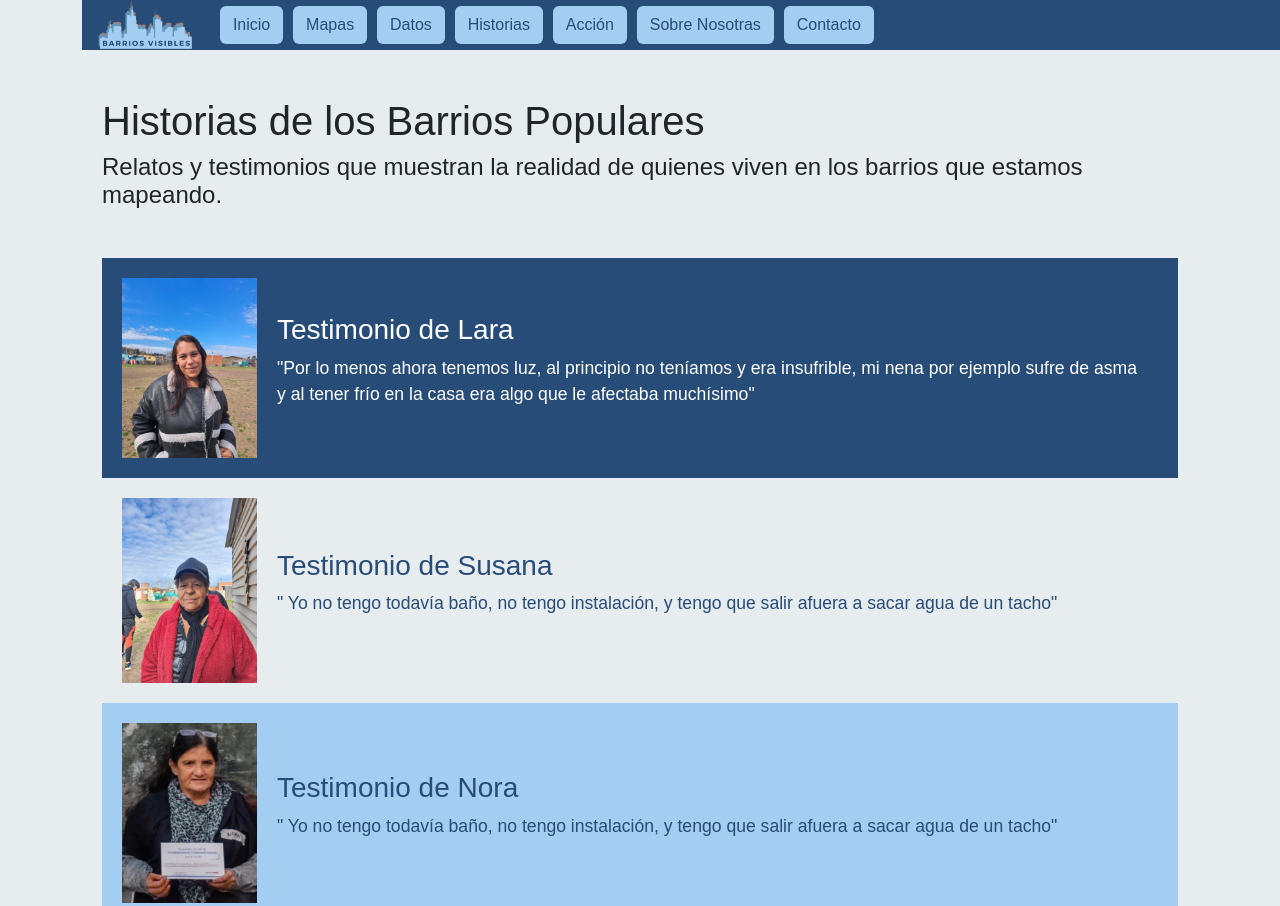
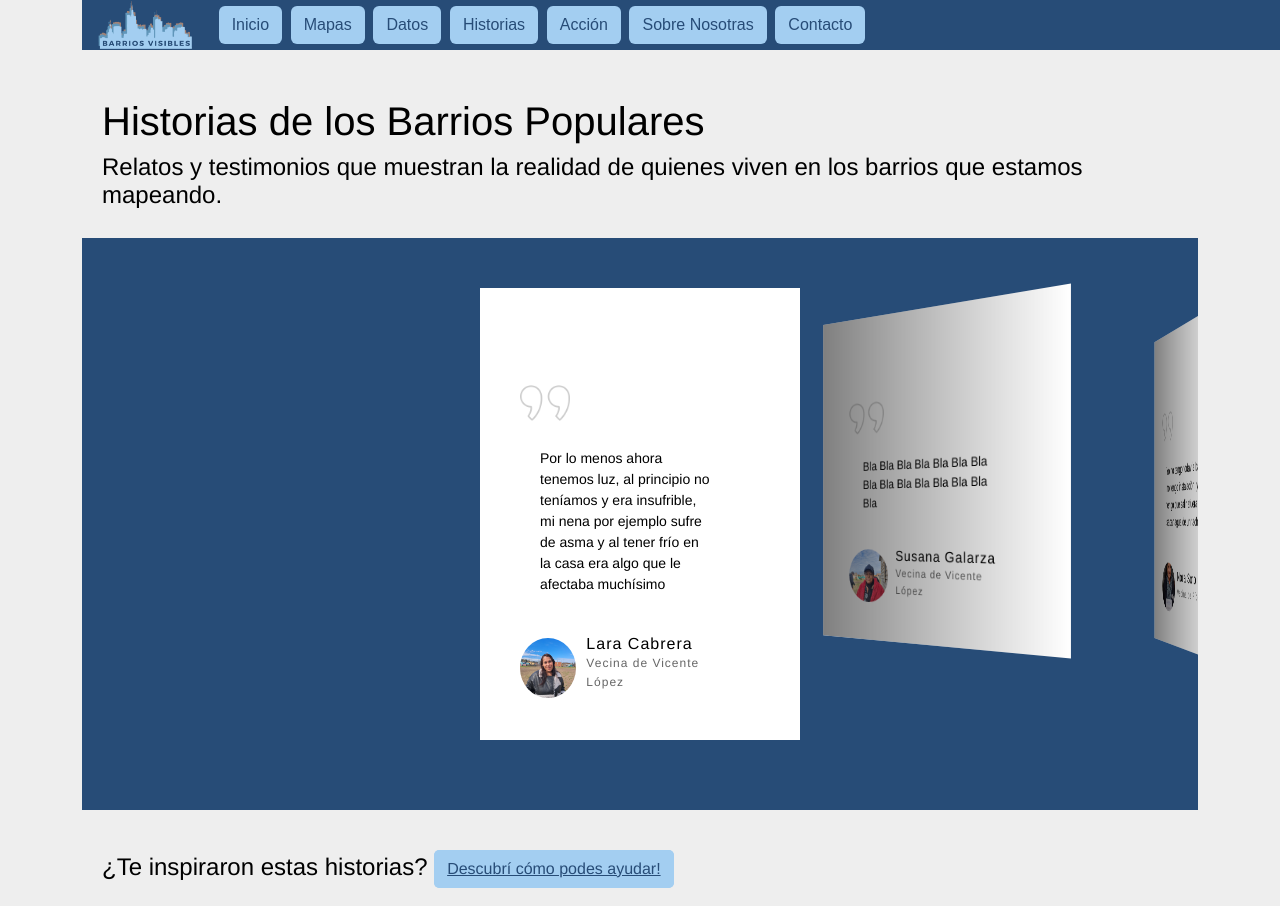
Before and after one commit to maddievaianella/ConectandoBarrios, a website: page HTML/historias.html in a window 1280 px wide. Shown: the top 906 px of the page. Drawn offline with nearby package versions, Linux system fonts and the light colour scheme.

Commit message:
Testimonios Swiper

```diff
--- /dev/null
+++ b/CSS/contacto2.css
@@ -0,0 +1,97 @@
+
+body {
+    position: relative;
+    height: 100%;
+  }
+
+  body {
+    background: #eee;
+    font-family: Helvetica Neue, Helvetica, Arial, sans-serif;
+    font-size: 14px;
+    color: #000;
+    margin: 0;
+    padding: 0;
+  }
+
+  .swiper {
+    width: 100%;
+    padding-top: 50px;
+    padding-bottom: 50px;
+    background-color: #274C77;
+  }
+
+  .swiper-slide {
+    background-position: center;
+    background-size: cover;
+    width: 320px;
+    background-color: white;
+    color: #999;
+  }
+
+  .swiper-slide img {
+    display: block;
+    width: 100%;
+  }
+
+  .testimonialBox {
+    position: relative;
+    width: 100%;
+    padding: 40px;
+    padding-top: 90px;
+    color: black;
+  }
+
+  .testimonialBox .quote {
+    align-content: right;
+    top: 20px;
+    right: 30px;
+    width: 50px;
+    height: 50px;
+    opacity: 0.2;
+  }
+
+  .testimonialBox .content p {
+    padding: 20px;
+    margin-right: 30px;
+  }
+
+  .testimonialBox .details {
+    display: flex;
+    align-items: center;
+    margin-top: 20px;
+  }
+
+  .testimonialBox .details .imgBx {
+    position: relative;
+    width: 60px;
+    height: 60px;
+    border-radius: 50%;
+    overflow: hidden;
+    margin-right: 10px;
+  }
+
+  .testimonialBox .details .imgBx img {
+    position: absolute;
+    top: 0;
+    left: 0;
+    width: 100%;
+    height: 100%;
+    object-fit: cover;
+  }
+
+  .testimonialBox .details h3 {
+    font-size: 16px;
+    font-weight: 400;
+    letter-spacing: 1px;
+    color: rgb(0, 0, 0);
+    line-height: 1.1em;
+  }
+
+  .testimonialBox .details h3 span {
+    font-size: 12px;
+    color: #666;
+  }
+
+  .testimonialBox span {
+    margin-right: 30px;
+  }
--- a/HTML/historias.html
+++ b/HTML/historias.html
@@ -1,16 +1,20 @@
 <!DOCTYPE html>
 <html lang="en">
+
 <head>
-    <meta charset="UTF-8">
-    <meta name="viewport" content="width=device-width, initial-scale=1.0">
-    <title>Contacto</title>
+  <meta charset="utf-8" />
+  <title>Historias</title>
+  <meta name="viewport" content="width=device-width, initial-scale=1, minimum-scale=1, maximum-scale=1" />
   <!-- Bootstrap -->
   <link href="https://cdn.jsdelivr.net/npm/bootstrap@5.3.3/dist/css/bootstrap.min.css" rel="stylesheet" integrity="sha384-QWTKZyjpPEjISv5WaRU9OFeRpok6YctnYmDr5pNlyT2bRjXh0JMhjY6hW+ALEwIH" crossorigin="anonymous">
-        <!-- Archivos CSS propios -->
+  <!-- Link Swiper's CSS -->
+  <link rel="stylesheet" href="https://cdn.jsdelivr.net/npm/swiper@11/swiper-bundle.min.css" />
+  <!-- CSS Propios -->
   <link rel="stylesheet" href="..\CSS\index.css">
   <link rel="stylesheet" href="..\CSS\header_style.css">
-        <link rel="stylesheet" href="https://cdn.jsdelivr.net/npm/swiper@11/swiper-bundle.min.css"/></head>
-        <link rel="stylesheet" href="..\CSS\historias.css">
+  <link rel="stylesheet" href="..\CSS\contacto2.css">
+
+</head>
 
 <body>
 
@@ -38,56 +42,92 @@
   <h4>Relatos y testimonios que muestran la realidad de quienes viven en los barrios que estamos mapeando.</h4>
 </div>
 
-    <section class="historias" style="padding: 20px;">
-        <div style="display: flex; align-items: center; padding: 20px; background-color: #274C77; color: white;">
-            <img src="..\Fotos Vecinas\FotoLara.jpeg" alt="Foto de Lara" width="150" height="180" >
-            <article class="Testimonio" style="padding: 20px;">
-                <h3>Testimonio de Lara</h3>
-                <p>"Por lo menos ahora tenemos luz, al principio no teníamos y era insufrible, mi nena por ejemplo sufre de asma y al tener frío en la casa era algo que le afectaba muchísimo"</p>
-            </article>
+
+  <!-- Swiper -->
+  <div class="swiper mySwiper">
+
+    <div class="swiper-wrapper">
+
+      <div class="swiper-slide">
+        <div class="testimonialBox">
+          <img src="..\Logos\quote.png" class="quote">
+          <div class="content">
+            <p>Por lo menos ahora tenemos luz, al principio no teníamos y era insufrible, mi nena por ejemplo sufre de asma y al tener frío en la casa era algo que le afectaba muchísimo</p>
+            <div class="details">
+              <div class="imgBx">
+                <img src="..\Fotos Vecinas\FotoLara.jpeg">
+              </div>
+              <h3>Lara Cabrera<br><span>Vecina de Vicente López</span></h3>
+            </div>
+          </div>
+        </div>
+      </div>
+      <div class="swiper-slide">
+        <div class="testimonialBox">
+          <img src="..\Logos\quote.png" class="quote">
+          <div class="content">
+            <p>Bla Bla Bla Bla Bla Bla Bla Bla Bla Bla Bla Bla Bla Bla Bla</p>
+            <div class="details">
+              <div class="imgBx">
+                <img src="..\Fotos Vecinas\FotoSusana.jpeg">
+              </div>
+              <h3>Susana Galarza<br><span>Vecina de Vicente López</span></h3>
+            </div>
+          </div>
+        </div>
+      </div>
+      <div class="swiper-slide">
+        <div class="testimonialBox">
+          <img src="..\Logos\quote.png" class="quote">
+          <div class="content">
+            <p>Yo no tengo todavía baño, no tengo instalación, y tengo que salir afuera a sacar agua de un tacho.</p>
+            <div class="details">
+              <div class="imgBx">
+                <img src="..\Fotos Vecinas\FotoNora.jpeg">
+              </div>
+              <h3>Nora Soto<br><span>Vecina de Río Luján</span></h3>
+            </div>
+          </div>
+        </div>
+      </div>
+      <div class="swiper-slide">
+        <div class="testimonialBox">
+          <img src="..\Logos\quote.png" class="quote">
+          <div class="content">
+            <p>En este barrio, muchos niños tienen dificultades para estudiar en casa debido a la falta de electricidad. Las velas y linternas son su única fuente de luz.</p>
+            <div class="details">
+              <div class="imgBx">
+                <img src="https://cdnuploads.aa.com.tr/uploads/PhotoGallery/2020/08/21/thumbs_b2_7800395a59fa404cd872ec00714bd6e6.jpg">
+              </div>
+              <h3>Electricidad<br><span>Impacto de la falta de <br>electricidad en la educación.</span></h3>
+            </div>
+          </div>
+        </div>
+      </div>
+      <div class="swiper-slide">
+        <div class="testimonialBox">
+          <img src="..\Logos\quote.png" class="quote">
+          <div class="content">
+            <p>María y sus vecinas organizaron un comedor comunitario para alimentar a las familias que no pueden comprar alimentos debido a la falta de empleo en la zona.</p>
+            <div class="details">
+              <div class="imgBx">
+                <img src="https://static.eldiario.es/clip/0429a642-1964-4cc9-bf03-0d2c0f37288b_16-9-discover-aspect-ratio_default_0.jpg">
+              </div>
+              <h3>El comedor de María<br><span>Iniciativas comunitarias</span></h3>
+            </div>
+          </div>
+        </div>
       </div>
 
-        <div style="display: flex; align-items: center; padding: 20px; background-color: #E7ECEF; color: #274C77;">
-            <img src="..\Fotos Vecinas\FotoSusana.jpeg" alt="Foto de Susana" width="135" height="185" >
-            <article class="Testimonio" style="padding: 20px;">
-                <h3>Testimonio de Susana</h3>
-                <p>" Yo no tengo todavía baño, no tengo instalación, y tengo que salir afuera a sacar agua de un tacho"</p>
-            </article>
     </div>
 
-        <div style="display: flex; align-items: center; padding: 20px; background-color: #A3CEF1; color: #274C77;">
-            <img src="..\Fotos Vecinas\FotoNora.jpeg" alt="Foto de Nora" width="135" height="180" >
-            <article class="Testimonio" style="padding: 20px;">
-                <h3>Testimonio de Nora</h3>
-                <p>" Yo no tengo todavía baño, no tengo instalación, y tengo que salir afuera a sacar agua de un tacho"</p>
-            </article>
   </div>
-
-        <div style="display: flex; align-items: center; padding: 20px; background-color: #A18276; color: white;">
-            <img src="https://cdnuploads.aa.com.tr/uploads/PhotoGallery/2020/08/21/thumbs_b2_7800395a59fa404cd872ec00714bd6e6.jpg" alt="Niño estudiando a la luz de una vela" width="150" height="180" >
-            <article class="historia2" style="padding: 20px;">
-                <h3>El impacto de la falta de electricidad en la educación</h3>
-                <p>En este barrio, muchos niños tienen dificultades para estudiar en casa debido a la falta de electricidad. Las velas y linternas son su única fuente de luz.</p>
-            </article>
-        </div>
-
-        <div style="display: flex; align-items: center; padding: 20px; background-color: #274C77; color: white;">
-            <img src="https://static.eldiario.es/clip/0429a642-1964-4cc9-bf03-0d2c0f37288b_16-9-discover-aspect-ratio_default_0.jpg" alt="Comedor comunitario" width="150" height="180" >
-            <article class="historia3" style="padding: 20px;">
-                <h3>Iniciativas comunitarias: El comedor de María</h3>
-                <p>María y sus vecinas organizaron un comedor comunitario para alimentar a las familias que no pueden comprar alimentos debido a la falta de empleo en la zona.</p>
-            </article>
-        </div>
-
-    </section>
-
 
 <!--Llamado a la Acción -->
 
 <div style="padding: 20px;">
   <h4>¿Te inspiraron estas historias? <button><a href="https://actividades.techo.org/argentina" target="_blank" class="btn"><u>Descubrí cómo podes ayudar!</u></h4></a></button>
 </div>
-
 
 <!--Footer-->
 
@@ -102,8 +142,30 @@
   </div>
 </footer>
 
-</div>
 
+  <!-- Swiper JS -->
   <script src="https://cdn.jsdelivr.net/npm/swiper@11/swiper-bundle.min.js"></script>
+  <script scr="..\Swiper\swiperdemo.js"></script>
+
+  <!-- Initialize Swiper -->
+  <script>
+    var swiper = new Swiper(".mySwiper", {
+      effect: "coverflow",
+      grabCursor: true,
+      centeredSlides: true,
+      slidesPerView: "auto",
+      coverflowEffect: {
+        rotate: 50,
+        stretch: 0,
+        depth: 100,
+        modifier: 1,
+        slideShadows: true,
+      },
+      pagination: {
+        el: ".swiper-pagination",
+      },
+    });
+  </script>
 </body>
+
 </html>
--- /dev/null
+++ b/sandbox.config.json
@@ -0,0 +1,3 @@
+{
+  "template": "static"
+}
```
Also changed, not shown: JS/historias.html (added, +109 -0 lines), Swiper/swiperdemo.js (added, +17 -0 lines), package.json (added, +14 -0 lines), HTML/contacto2.html (added), Logos/quote.png (added). Lines whose indentation alone changed are shown as unchanged.
